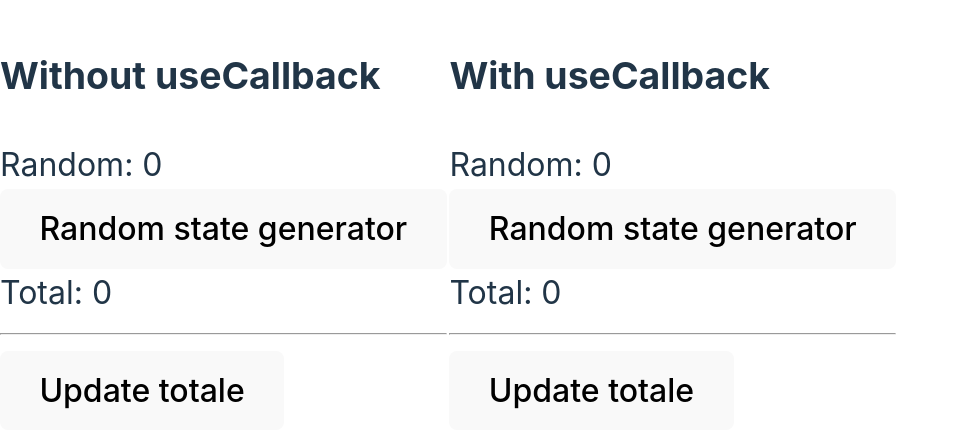
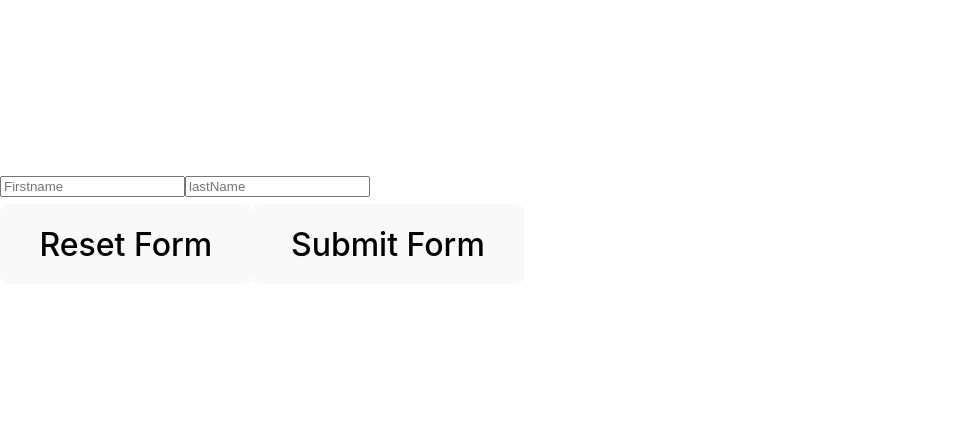
Before and after one commit to Nagarajnaidu921/react-teaching, a React (Vite) app: page / in a window 1280 px wide. Shown: the part 180-628 px from the top of the page, without its empty margins (0-959 px from the left). Built offline with nearby package versions, Linux system fonts and the light colour scheme.

Commit message:
ref example

```diff
--- a/src/App.jsx
+++ b/src/App.jsx
@@ -6,6 +6,7 @@ import UseStateAndUseReducer from "./components/use-stateand-user-reduce";
 import { UseCallbackExample } from "./components/useCallBack";
 import { UseEffectExample } from "./components/useEffect";
 import UseMemoExample from './components/useMemo'
+import { UseRefExample, UseRefExampleDomMenuplation, ForwardRefExample } from "./components/useRef";
 
 /**
  *
@@ -24,7 +25,10 @@ function App() {
     {/* <ListAndLoopExample></ListAndLoopExample> */}
     {/* <UseEffectExample></UseEffectExample> */}
     {/* <UseMemoExample></UseMemoExample> */}
-    <UseCallbackExample></UseCallbackExample>
+    {/* <UseCallbackExample></UseCallbackExample> */}
+    {/* <UseRefExample></UseRefExample> */}
+    {/* <UseRefExampleDomMenuplation></UseRefExampleDomMenuplation> */}
+    <ForwardRefExample></ForwardRefExample>
   </div>
 }
 
--- /dev/null
+++ b/src/components/useRef/index.jsx
@@ -0,0 +1,71 @@
+import { forwardRef } from "react";
+import { useEffect, useRef, useState } from "react";
+
+export const UseRefExampleDomMenuplation = () => {
+  const statusRef = useRef();
+
+  const addBorderToText = () => {
+    console.log((statusRef.current.style.border = "1px solid red"));
+  };
+
+  return (
+    <div>
+      <div ref={statusRef}>Status</div>
+      <button onClick={addBorderToText}>Add Border</button>
+    </div>
+  );
+};
+
+export const UseRefExample = () => {
+  const [total, setTotal] = useState(0);
+
+  const countRef = useRef([]);
+
+  const handleClick = () => {
+    countRef.current.push(1);
+  };
+
+  const calculateTheTotal = () => {
+    const total = countRef.current.reduce((a, c) => a + c, 0);
+    setTotal(total);
+  };
+
+  return (
+    <div>
+      {total}
+      <button onClick={handleClick}>Click</button>
+      <button onClick={calculateTheTotal}>Show latest Total</button>
+    </div>
+  );
+};
+
+//Forward ref example
+
+const SimpleForm = forwardRef((props, ref) => {
+  return (
+    <form ref={ref}>
+      <input type="text" placeholder="Firstname" />
+      <input type="text" placeholder="lastName" />
+    </form>
+  );
+});
+
+export const ForwardRefExample = () => {
+  const formRef = useRef();
+
+  const formReset = () => {
+    formRef.current.reset()
+  };
+
+  const submitForm = () => {
+    formRef.current.submit()
+  };
+
+  return (
+    <div>
+      <SimpleForm ref={formRef}></SimpleForm>
+      <button onClick={formReset}>Reset Form</button>
+      <button onClick={submitForm}>Submit Form</button>
+    </div>
+  );
+};
```
